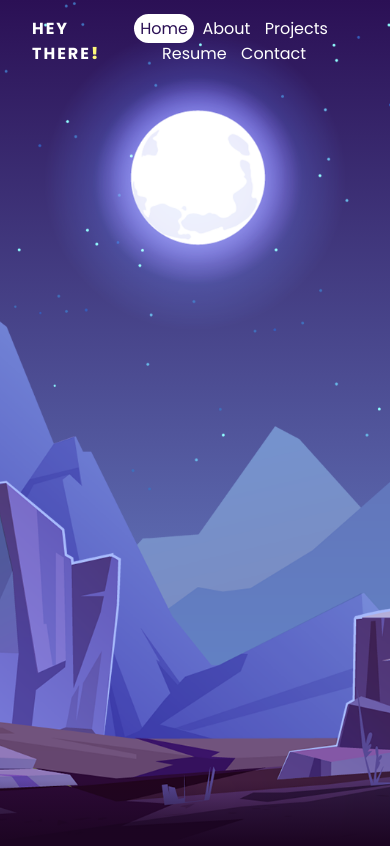
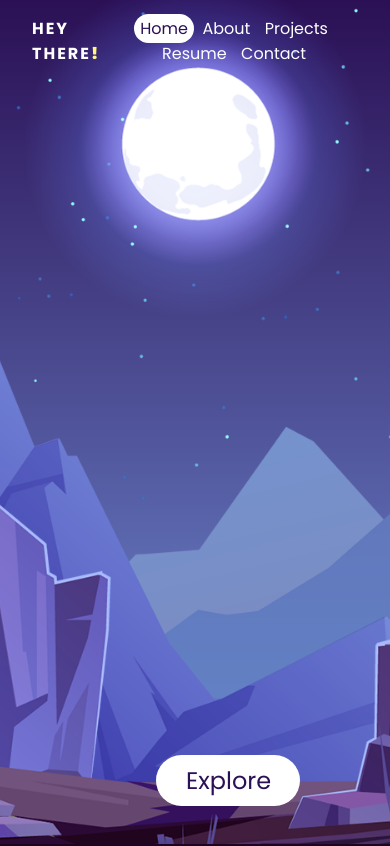
Before and after one commit to dylncheng/personal-website, a React (Create React App) app: page / in a window 390 px wide. Shown: the top 846 px of the page. Built offline with nearby package versions, Linux system fonts and the light colour scheme.

Commit message:
added mobile support for iphone 8+

```diff
--- a/src/App.css
+++ b/src/App.css
@@ -411,8 +411,15 @@ iframe {
 @media only screen and (max-width: 600px) {
   .section h1 {
     padding-top: 34.375rem;
-    font-size: 4rem;
+    font-size: 3.5rem;
+    margin-bottom: 15rem;
     color: #fff;
+  }
+
+  #btn {
+    position: absolute;
+    left: 40vw;
+    bottom: 10rem;
   }
 
   .header {
```
